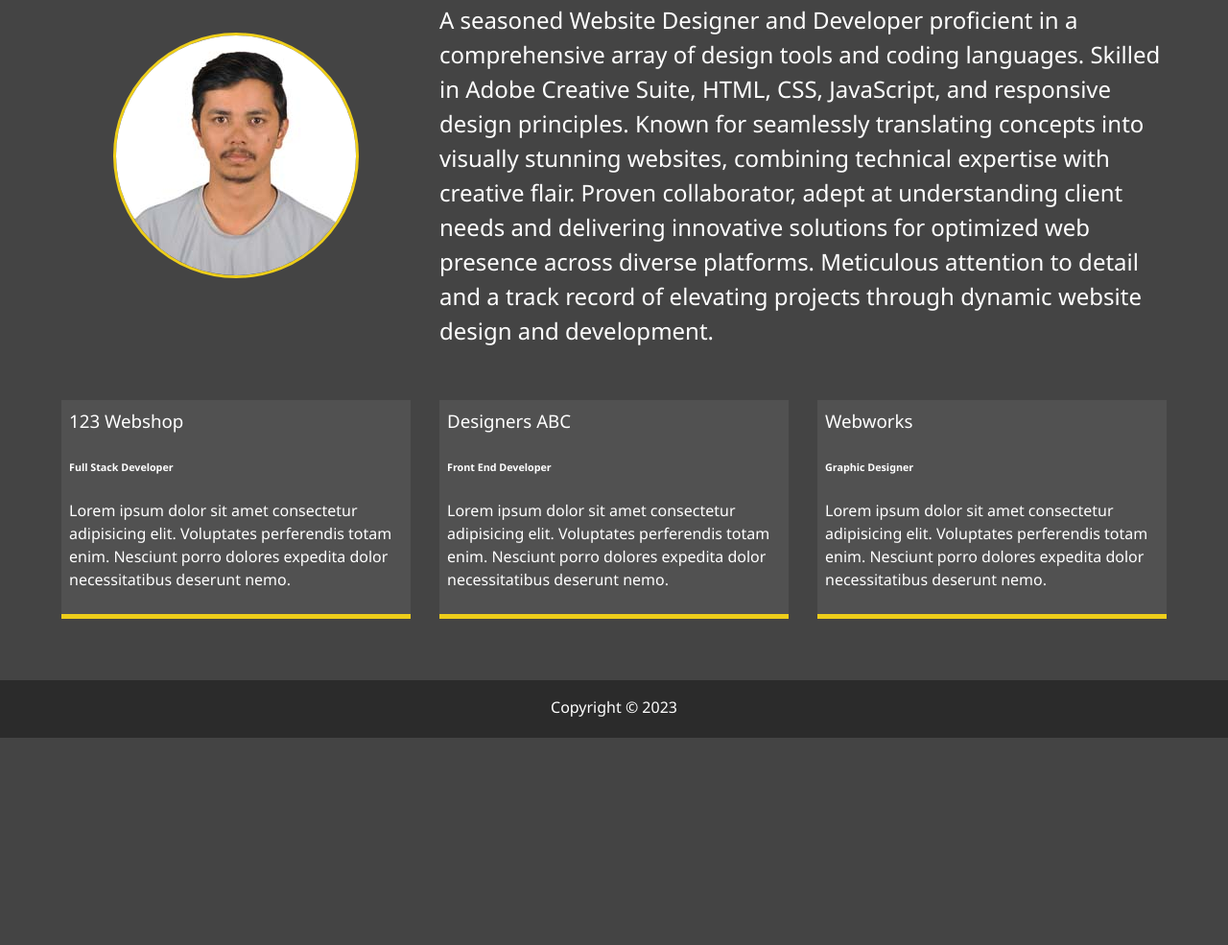
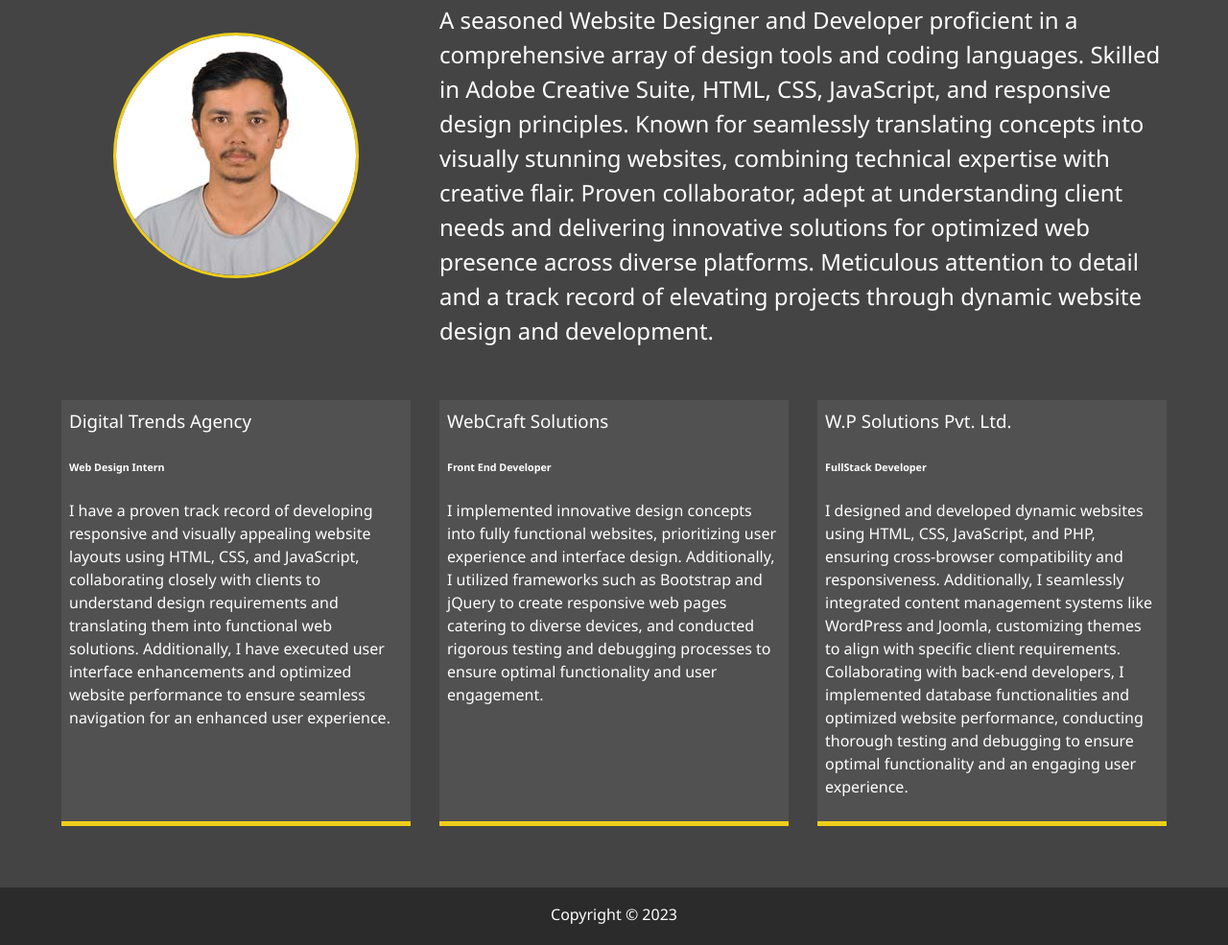
Before and after one commit to neptrix/Personal-Website, a website: page about.html in a window 1280 px wide. Shown: the part 345-1330 px from the top of the page at 96% size. Before the commit the page ends 1114 px from the top, so only its background shows below. Drawn offline with Linux system fonts and the light colour scheme.

```diff
--- a/about.html
+++ b/about.html
@@ -72,24 +72,29 @@
       </div>
 
       <div class="job job-1">
-        <h3>123 Webshop</h3>
-        <h6>Full Stack Developer</h6>
-        <p>Lorem ipsum dolor sit amet consectetur adipisicing elit. Voluptates perferendis totam enim. Nesciunt porro dolores
-          expedita dolor necessitatibus deserunt nemo.</p>
+        <h3>Digital Trends Agency</h3>
+        <h6>Web Design Intern</h6>
+        <p>I have a proven track record of developing responsive and visually appealing website layouts using HTML, CSS,
+          and JavaScript, collaborating closely with clients to understand design requirements and translating them into
+          functional web solutions. Additionally, I have executed user interface enhancements and optimized website performance
+          to ensure seamless navigation for an enhanced user experience.</p>
       </div>
 
       <div class="job job-2">
-        <h3>Designers ABC</h3>
+        <h3>WebCraft Solutions</h3>
         <h6>Front End Developer</h6>
-        <p>Lorem ipsum dolor sit amet consectetur adipisicing elit. Voluptates perferendis totam enim. Nesciunt porro dolores
-          expedita dolor necessitatibus deserunt nemo.</p>
+        <p>I implemented innovative design concepts into fully functional websites, prioritizing user experience and interface design.
+          Additionally, I utilized frameworks such as Bootstrap and jQuery to create responsive web pages catering to diverse devices,
+          and conducted rigorous testing and debugging processes to ensure optimal functionality and user engagement.</p>
       </div>
 
       <div class="job job-3">
-        <h3>Webworks</h3>
-        <h6>Graphic Designer</h6>
-        <p>Lorem ipsum dolor sit amet consectetur adipisicing elit. Voluptates perferendis totam enim. Nesciunt porro dolores
-          expedita dolor necessitatibus deserunt nemo.</p>
+        <h3>W.P Solutions Pvt. Ltd.</h3>
+        <h6>FullStack Developer</h6>
+        <p>I designed and developed dynamic websites using HTML, CSS, JavaScript, and PHP, ensuring cross-browser compatibility and responsiveness.
+          Additionally, I seamlessly integrated content management systems like WordPress and Joomla, customizing themes to align with specific client
+          requirements. Collaborating with back-end developers, I implemented database functionalities and optimized website performance, conducting
+          thorough testing and debugging to ensure optimal functionality and an engaging user experience.</p>
       </div>
     </div>
   </main>
```
